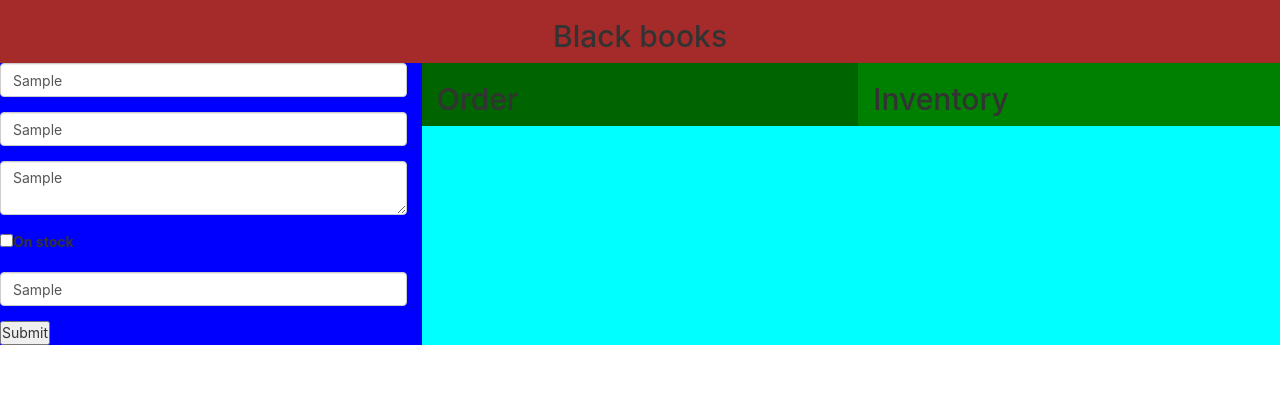
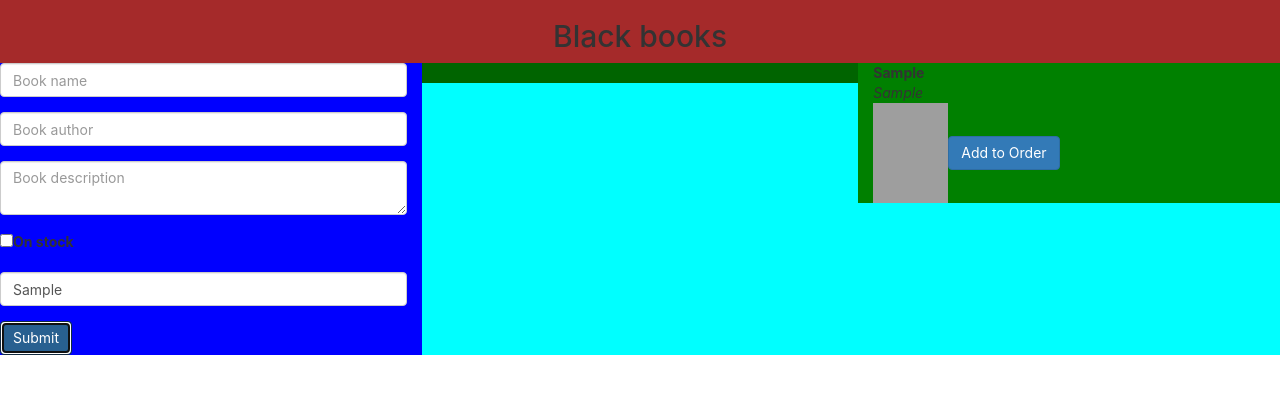
Before and after one commit to emiliooo/React_JS_Bookstore, a React (Create React App) app: page / in a window 1280 px wide. Both pictures are taken after typing "Sample", "Sample", "Sample", "Sample" into the empty fields and a click on the button "Submit". Shown: the top 394 px of the page. Built offline with nearby package versions, Linux system fonts and the light colour scheme; grey boxes are pictures that could not be loaded.

Commit message:
change ordered

```diff
--- a/src/components/AdminPanel.js
+++ b/src/components/AdminPanel.js
@@ -10,13 +10,14 @@ class AdminPanel extends Component {
                 author: "",
                 description:"",
                 onStock :true,
-                Image:""
-            },
-            books : []
+                image:""
+            }
         }
     }
 
     handleChange = (event) => {
+
+
         let newBook;
 
         if(event.target.name === "onStock") {
@@ -36,16 +37,22 @@ class AdminPanel extends Component {
     }
 
     handleSubmit = (event) => {
-        let newBooks = [...this.state.books];
+        event.preventDefault();
 
         let newBook = { ...this.state.book };
 
-        newBooks.push(newBooks);
+       this.props.addBook(newBook);
+
 
         this.setState({
-            book : newBooks
+            book : {
+                name : "",
+                author: "",
+                description:"",
+                onStock :true,
+                image:""
+            }
         })
-        event.preventDefault();
     }
 
     render() {
@@ -66,15 +73,13 @@ class AdminPanel extends Component {
                         <label htmlFor="bookOnStock" className="form-check-label">On stock</label>
                     </div>
                     <div className="form-group">
-                        <input type="text" placeholder="book image" id="bookImageInput" name="Image" className="form-control"  onChange={this.handleChange} value={this.state.book.bookImage}/>
+                        <input type="text" placeholder="book image" id="bookimageInput" name="image" className="form-control"  onChange={this.handleChange} value={this.state.book.bookimage}/>
                     </div>
-                    <button> Submit </button>
+                    <button type="submit" className="btn btn-primary"> Submit </button>
             </form>
-
           </div>
          )
     }
-
 }
 
 export default AdminPanel;
--- a/src/components/App.js
+++ b/src/components/App.js
@@ -8,21 +8,51 @@ import '../index.css'
 
 class App extends Component {
 
-    render() {
-         return (
-          <div className = "app">
+      constructor() {
+            super();
+            this.state = {
+                  books : [],
+                  order : []
+            }
 
-          <div className="row">
-                <Header/>
-                <AdminPanel/>
-                <Order/>
-                <Inventory/>
+      }
 
-          </div>
+      addNewBook = (book) => {
+            let newBooks = [...this.state.books];
 
-          </div>
+            newBooks.push(book);
 
-          )
+            this.setState({
+                  books : newBooks
+            })
+      }
+
+      addToOrder = (book) => {
+            this.setState({
+                  order:[...this.state.order, book]
+            })
+
+      }
+
+      removeFromOrder = (bookName) => {
+            this.setState({
+                  order: this.state.order.filter( book => { return book.name !== bookName  } )
+            })
+      }
+
+      render() {
+            return (
+            <div className = "app">
+                  <Header/>
+            <div className="row">
+                  <AdminPanel books = {this.state.books} addBook = {this.addNewBook}/>
+                  <Order order = {this.state.order} remove = {this.removeFromOrder}/>
+                  <Inventory books ={this.state.books} addToOrder = {this.addToOrder} removeFromOrder = {this.removeFromOrder}/>
+            </div>
+
+            </div>
+
+            )
     }
 
 }
--- /dev/null
+++ b/src/components/BookView.js
@@ -0,0 +1,17 @@
+import React ,{Component} from 'react';
+
+export default class BookView extends Component {
+
+
+    render() {
+        return (
+            <div>
+                <b>{ this.props.book.name}</b> <br/>
+                <i>{ this.props.book.author} </i>  <br/>
+                <img src={ this.props.book.image } width="75" height="100" alt="" />
+                <button className="btn btn-primary" onClick={ (event) => this.props.addToOrder(this.props.book)}> Add to Order </button>
+            </div>
+        )
+    }
+
+}
--- a/src/components/Inventory.js
+++ b/src/components/Inventory.js
@@ -1,11 +1,21 @@
 import React ,{Component} from 'react';
+import BookView from './BookView';
 
 class Inventory extends Component {
 
     render() {
+
+        const booksListening  =  this.props.books.map( res => {
+            return   <BookView book = {res} addToOrder = {this.props.addToOrder} />
+        })
+
          return (
-         <div className="inventory  col-md-4"><h2>Inventory</h2></div>
-         )
+         <div className="inventory  col-md-4">
+
+               { booksListening }
+
+         </div>
+         );
     }
 
 }
--- a/src/components/Order.js
+++ b/src/components/Order.js
@@ -1,13 +1,19 @@
 import React ,{Component} from 'react';
+import OrderView from './OrderView'
 
 class Order extends Component {
 
     render() {
+
+         const bookOrdered = this.props.order.map( book => {
+            return <OrderView  book = {book} remove = {this.props.remove}  />
+          })
+
          return (
 
-         <div className="order col-md-4">
-             <h2>Order</h2>
-        </div>
+            <div className="order col-md-4">
+                <h2> {bookOrdered} </h2>
+            </div>
 
          )
     }
--- /dev/null
+++ b/src/components/OrderView.js
@@ -0,0 +1,17 @@
+import React ,{Component} from 'react';
+
+export default class OrderView extends Component {
+
+
+    render() {
+        return (
+            <div>
+                <b>{ this.props.book.name}</b> <br/>
+                <i>{ this.props.book.author} </i>  <br/>
+                <img src={ this.props.book.image } width="75" height="100" alt="" />
+                <button className="btn btn-warning" onClick={ (event) => this.props.remove(this.props.book.name)}> Remove Order </button>
+            </div>
+        )
+    }
+
+}
```
